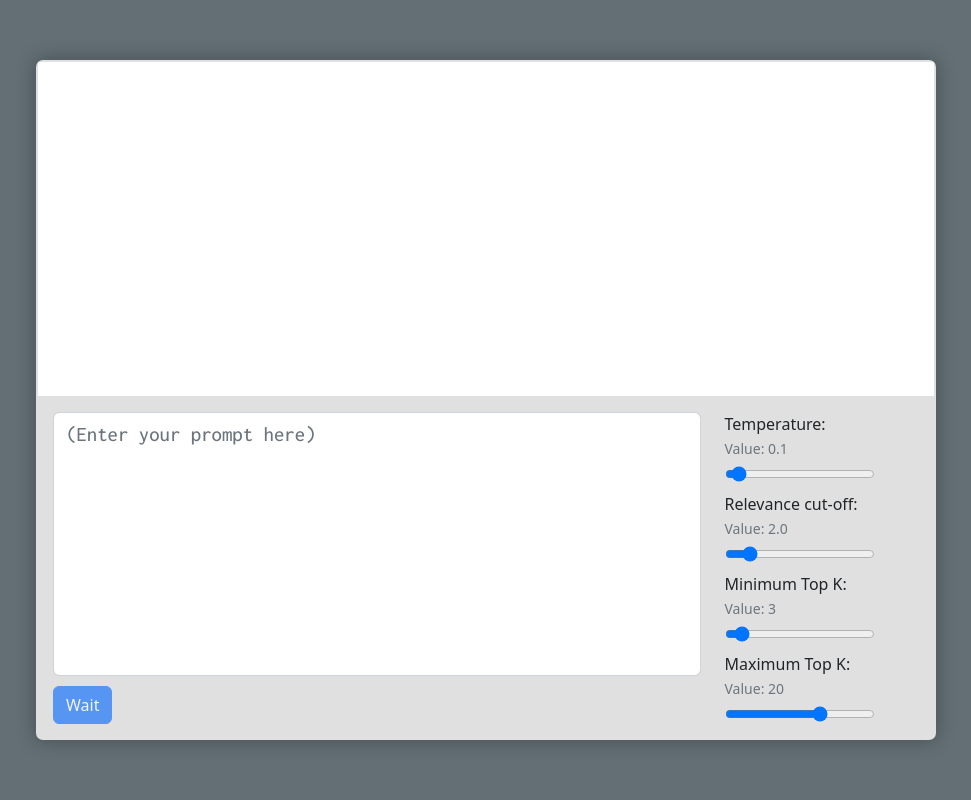
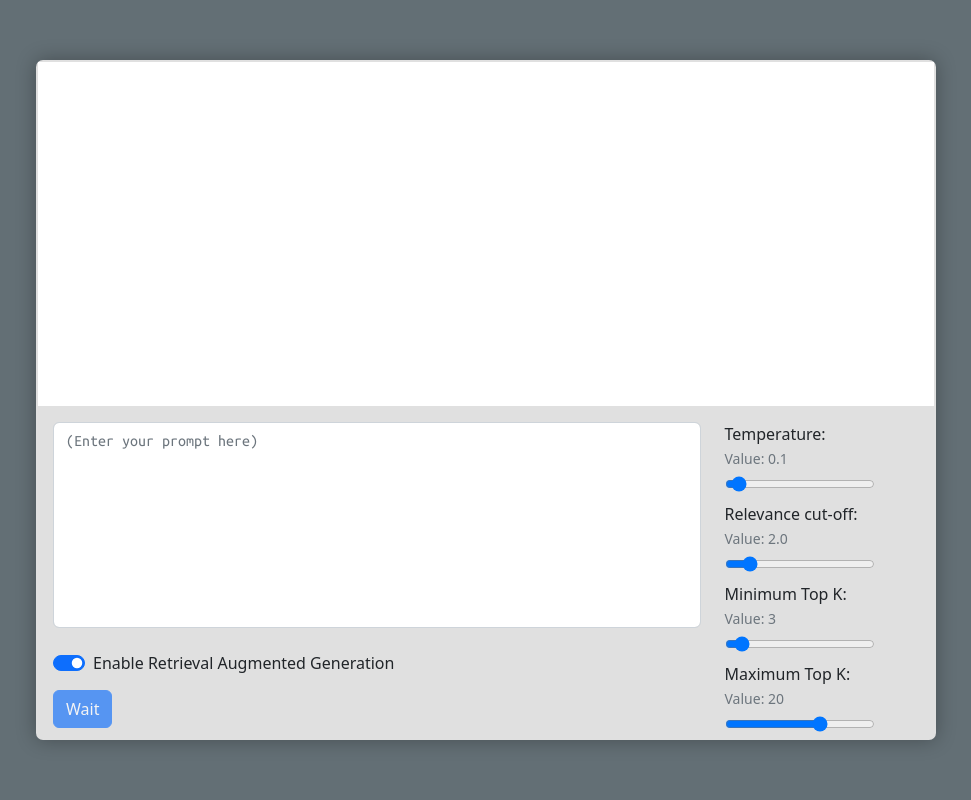
Before and after one commit to probabl-ai/sklearn-ragger-duck, a FastAPI app: page / in a window 1280 px wide. Shown: the whole page, without its empty margins (154-1125 px from the left). Run offline with FastAPI, Linux system fonts and the light colour scheme; parts of the project's set-up code (start-up, migrations or seed data) failed here and were passed over; some libraries are stand-ins or nearby versions.

Commit message:
allow to switch on/off retrievers

```diff
--- a/app/main.py
+++ b/app/main.py
@@ -120,6 +120,7 @@ async def websocket_endpoint(websocket: WebSocket):
 
             await send(websocket, "Analyzing prompt...", "info")
             agent.set_params(
+                use_retrieved_context=payload["with_rag"],
                 retriever__threshold=payload["cutoff"],
                 retriever__min_top_k=payload["min_top_k"],
                 retriever__max_top_k=payload["max_top_k"],
@@ -136,10 +137,11 @@ async def websocket_endpoint(websocket: WebSocket):
                 answer_type = start_type if response_complete == "" else "stream"
                 response_complete += response_text
                 await send(websocket, response_text, answer_type)
-            contextual_sources = "<br/>".join([f"<{src}>" for src in sources])
-            response_complete += (
-                "<br/><br/>Contextual source(s):<br/>" + contextual_sources
-            )
+            if sources is not None:
+                contextual_sources = "<br/>".join([f"<{src}>" for src in sources])
+                response_complete += (
+                    "<br/><br/>Contextual source(s):<br/>" + contextual_sources
+                )
             await send(websocket, response_complete, start_type)
 
             await send(websocket, "", "end")
--- a/app/static/css/site.css
+++ b/app/static/css/site.css
@@ -1,11 +1,17 @@
-html, body, body > header { height: 100%; margin: 0; padding: 0; }
+html,
+body,
+body>header {
+    height: 100%;
+    margin: 0;
+    padding: 0;
+}
 
 body {
-    background-color:rgb(99, 111, 117);
+    background-color: rgb(99, 111, 117);
     /* background-image: url('/static/img/background.jpg'); */
     background-repeat: none;
     background-position: center;
-    background-size:120% 120%;
+    background-size: 120% 120%;
     min-width: 350px;
 }
 
@@ -19,7 +25,7 @@ hr {
     right: 26px;
     color: #888;
     font-size: 0.8em;
-    font-family: 'Inconsolata', monospace;
+    font-family: 'Relative', 'Ubuntu Mono', monospace;
 }
 
 .response-token-count {
@@ -28,7 +34,7 @@ hr {
     right: 26px;
     color: #888;
     font-size: 0.8em;
-    font-family: 'Inconsolata', monospace;
+    font-family: 'Relative', 'Ubuntu Mono', monospace;
 }
 
 .input-box {
@@ -36,42 +42,49 @@ hr {
 }
 
 #top-box {
-    background-color:#fff;
+    background-color: #fff;
     min-height: 150px;
-    height: calc(100% - 335px);
+    height: calc(100% - 310px);
     position: relative;
 }
 
 .tokenLimitExceeded {
     color: #b41818 !important;
-    font-weight:bold;
+    font-weight: bold;
 }
 
 @media screen and (min-width: 460px) {
     #tempLabel {
         display: inline;
     }
+
     #tempValue {
         display: inline-block !important;
         min-width: 30px;
     }
+
     #cutoffLabel {
         display: inline;
     }
+
     #cutoffValue {
         display: inline-block !important;
         min-width: 30px;
     }
+
     #minTopKLabel {
         display: inline;
     }
+
     #minTopKValue {
         display: inline-block !important;
         min-width: 30px;
     }
+
     #maxTopKLabel {
         display: inline;
     }
+
     #maxTopKValue {
         display: inline-block !important;
         min-width: 30px;
@@ -86,7 +99,7 @@ hr {
 
 #tempSlider {
     vertical-align: middle;
-    width:150px
+    width: 150px
 }
 
 #tempValue {
@@ -99,7 +112,7 @@ hr {
 
 #cutoffSlider {
     vertical-align: middle;
-    width:150px
+    width: 150px
 }
 
 #cutoffValue {
@@ -112,7 +125,7 @@ hr {
 
 #minTopKSlider {
     vertical-align: middle;
-    width:150px
+    width: 150px
 }
 
 #minTopKValue {
@@ -125,7 +138,7 @@ hr {
 
 #maxTopKSlider {
     vertical-align: middle;
-    width:150px
+    width: 150px
 }
 
 #maxTopKValue {
@@ -138,18 +151,18 @@ hr {
 
 #messages {
     padding-top: 20px;
-    padding-left:10px;
-    padding-right:10px;
+    padding-left: 10px;
+    padding-right: 10px;
     max-height: 100%;
     scroll-behavior: smooth;
 }
 
 #messages p {
-    font-family: 'Inconsolata', monospace;
+    font-family: 'Relative', 'Ubuntu Mono', monospace;
 }
 
-.card-body{
-    background-color:#e0e0e0;
+.card-body {
+    background-color: #e0e0e0;
     padding-top: 0px;
     padding-left: 0px;
     padding-right: 0px;
@@ -179,12 +192,12 @@ hr {
         padding-left: 2px;
         padding-right: 2px;
         padding-bottom: 24px;
-        box-shadow: 0 0 20px 0px rgba(0,0,0,0.3);
+        box-shadow: 0 0 20px 0px rgba(0, 0, 0, 0.3);
     }
 
     #controls-box {
         padding-bottom: 10px !important;
-        margin-right:15px;
+        margin-right: 15px;
     }
 
     .chat-body {
@@ -194,12 +207,12 @@ hr {
     }
 
     #top-box {
-        height: calc(100% - 320px);
+        height: calc(100% - 310px);
     }
 
     #messages {
-        padding-left:20px;
-        padding-right:20px;
+        padding-left: 20px;
+        padding-right: 20px;
         margin-right: 0px;
     }
 
@@ -222,13 +235,15 @@ hr {
         min-height: 500px;
         padding-top: 2px;
     }
+
     #messages {
         border-top-left-radius: 6px;
         border-top-right-radius: 6px;
     }
+
     body {
         padding-top: 15px;
-        padding-bottom:15px;
+        padding-bottom: 15px;
 
     }
 
@@ -238,13 +253,13 @@ hr {
 
     body {
         padding-top: 60px;
-        padding-bottom:60px;
+        padding-bottom: 60px;
     }
 }
 
 
 #controls-box {
-    padding:0px;
+    padding: 0px;
     border-radius: 10px;
 }
 
@@ -256,8 +271,8 @@ hr {
 }
 
 .server-message {
-    font-size: 1.3em !important;
-    float:left;
+    font-size: 1em !important;
+    float: left;
     width: -webkit-fill-available;
     border-radius: 6px;
     padding-bottom: 5px;
@@ -266,10 +281,10 @@ hr {
 }
 
 #messageText {
-    font-size: 1.3em !important;
+    font-size: 1em !important;
     margin-bottom: 10px;
-    resize:none;
-    font-family: 'Inconsolata', monospace;
+    resize: none;
+    font-family: 'Relative', 'Ubuntu Mono', monospace;
 }
 
 .info-message p {
@@ -279,6 +294,7 @@ hr {
 .server-message p {
     margin-bottom: 8px;
 }
+
 .client-message p {
     margin-bottom: 8px;
 }
@@ -291,7 +307,8 @@ hr {
 
 .info-message {
     clear: right;
-    background-color: #fff; /* #ebd7f5; */
+    background-color: #fff;
+    /* #ebd7f5; */
     border-radius: 6px;
     padding-top: 5px;
     padding-bottom: 5px;
@@ -303,13 +320,13 @@ hr {
 }
 
 .source {
-    margin-top:5px;
+    margin-top: 5px;
     font-size: 0.8em;
 }
 
 .clip-button {
-    margin-bottom:20px;
-    margin-left:10px;
+    margin-bottom: 20px;
+    margin-left: 10px;
 }
 
 .white-svg {
@@ -318,6 +335,11 @@ hr {
 
 .blink_me {
     animation: blinker 1s linear infinite;
+}
+
+.form-switch {
+    padding-top: 0.8em;
+    padding-bottom: 0.8em;
 }
 
 @keyframes blinker {
--- a/app/templates/index.html
+++ b/app/templates/index.html
@@ -7,7 +7,12 @@
     <title>Ragger Duck Web Console</title>
     <link rel="preconnect" href="https://fonts.googleapis.com">
     <link rel="preconnect" href="https://fonts.gstatic.com" crossorigin>
-    <link href="https://fonts.googleapis.com/css2?family=Inconsolata:wght@500&display=swap" rel="stylesheet">
+    <link
+        href="https://fonts.googleapis.com/css2?family=Ubuntu:ital,wght@0,300;0,400;0,500;0,700;1,300;1,400;1,500;1,700&display=swap"
+        rel="stylesheet">
+    <link
+        href="https://fonts.googleapis.com/css2?family=Ubuntu+Mono:ital,wght@0,400;0,700;1,400;1,700&family=Ubuntu:ital,wght@0,300;0,400;0,500;0,700;1,300;1,400;1,500;1,700&display=swap"
+        rel="stylesheet">
     <link rel="stylesheet" href="static/css/bootstrap.min.css">
     <link rel="stylesheet" href="static/css/site.css">
     <script src="static/js/showdown.min.js"></script>
@@ -38,6 +43,11 @@
                                         / {{
                                         conf.CONTEXT_TOKENS }}</span>
                                 </div>
+                                <div class="form-check form-switch">
+                                    <input class="form-check-input" type="checkbox" id="withRag" checked>
+                                    <label class="form-check-label" for="withRag">Enable Retrieval Augmented
+                                        Generation</label>
+                                </div>
                                 <div class="float-start">
                                     <button title="Send" id="send" type="submit" class="btn btn-primary" disabled>{{
                                         res.BUTTON_WAIT }}</button>
@@ -55,8 +65,8 @@
                                     <label for="cutoffSlider">Relevance cut-off:</label><br />
                                     <small class="form-text text-muted">Value: <span id="cutoffValue">{{
                                             conf.CROSS_ENCODER_THRESHOLD }}</span></small><br />
-                                    <input type="range" class="form-control-range" id="cutoffSlider" min="0.0" max="15.0"
-                                        step="0.05" value="{{ conf.CROSS_ENCODER_THRESHOLD }}">
+                                    <input type="range" class="form-control-range" id="cutoffSlider" min="0.0"
+                                        max="15.0" step="0.05" value="{{ conf.CROSS_ENCODER_THRESHOLD }}">
                                 </div>
                                 <div class="form-group control-slider-form">
                                     <label for="minTopKSlider">Minimum Top K:</label><br />
--- a/app/templates/inference.js
+++ b/app/templates/inference.js
@@ -49,6 +49,7 @@ function sendQuery() {
     if (localCommandExecuted()) return;
     if (!ws) return;
     conversationStarted = true;
+    var with_rag = document.getElementById('withRag').checked;
     var message = document.getElementById('messageText').value;
     var temp = document.getElementById('tempValue').innerHTML;
     var cutoff = document.getElementById('cutoffValue').innerHTML;
@@ -64,6 +65,7 @@ function sendQuery() {
         cutoff: parseFloat(cutoff),
         min_top_k: parseInt(min_top_k),
         max_top_k: parseInt(max_top_k),
+        with_rag: with_rag,
     }
     ws.send(JSON.stringify(payload));
     setButton("{{ res.BUTTON_PROCESSING }}", true)
```
Also changed, not shown: ragger_duck/prompt/_basic.py (+31 -16 lines). Lines whose indentation alone changed are shown as unchanged.
